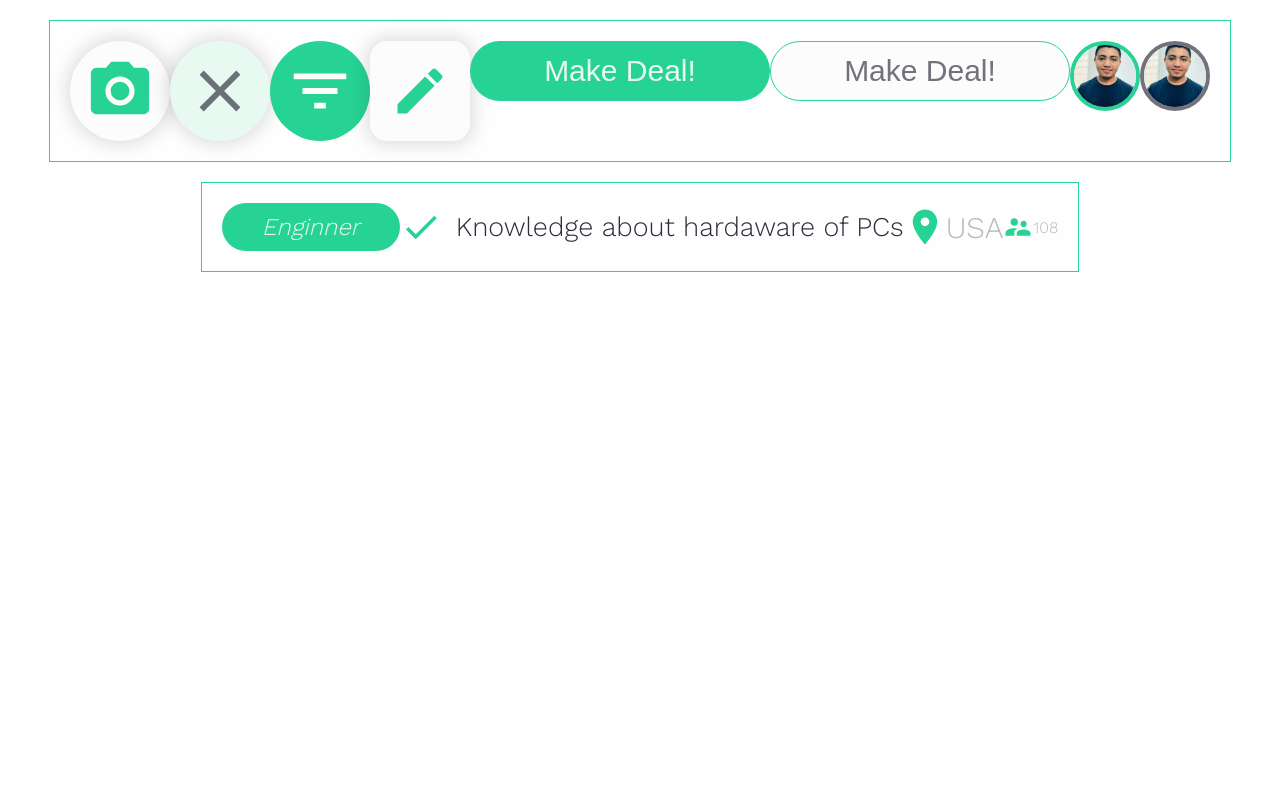
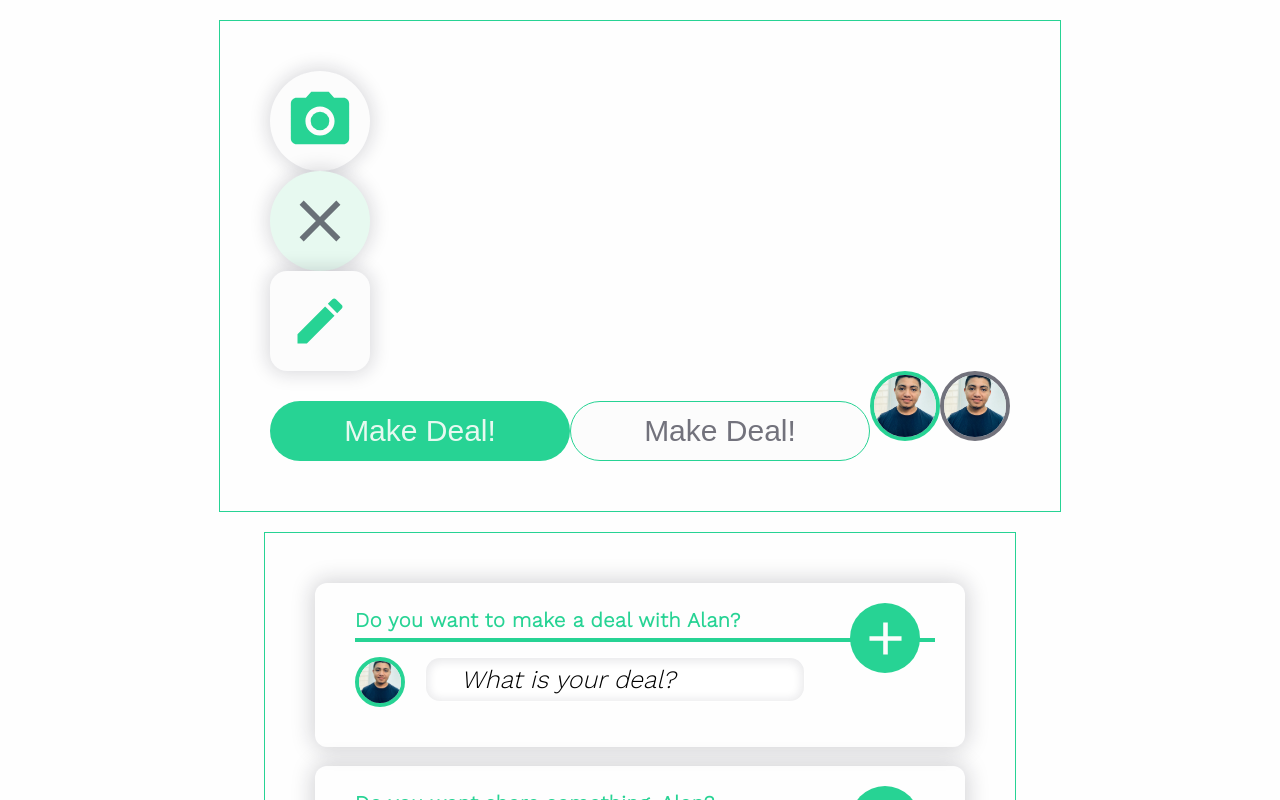
Before and after one commit to platzimaster-wedeal/wefront, a React app: page /draw in a window 1280 px wide. Shown: the top 800 px of the page. Built offline with nearby package versions, Linux system fonts and the light colour scheme.

Commit message:
[➕ADD] StrategyCard component added [♻️ REFACTOR] ButtonAction component improved [🛠 FIX] Code has been formatted

```diff
--- a/src/assets/styles/components/Draw/Draw.scss
+++ b/src/assets/styles/components/Draw/Draw.scss
@@ -15,3 +15,7 @@
     margin: 20px auto;
     border: 1px solid $color-primary
 }
+.julio__components__test {
+    padding: 50px;
+    display: block;
+}
--- /dev/null
+++ b/src/assets/styles/components/StrategyCard/StrategyCard.scss
@@ -0,0 +1,92 @@
+@import "../../Breakpoints.scss";
+@import '../../partials/colors.scss';
+@import '../../partials/fonts.scss';
+@import '../../partials/shadows.scss';
+@import '../../partials/sizes.scss';
+@import '../../partials/spacing.scss';
+@import '../../partials/text.scss';
+
+.strategy {
+    box-shadow: $shadow-large;
+    border-radius: 12px;
+    min-width: 330px;
+    padding: 20px 30px 20px 40px;
+    display: flex;
+    flex-direction: column;
+    justify-content: center;
+    position: relative;
+
+    .container__title {
+        justify-content: space-between;
+        align-items: center;
+        border-bottom: 4px solid $color-primary;
+        margin-bottom: 15px;
+    }
+    &__container {
+        display: inline-flex;
+        p {
+            font-size: 16px;
+            color: $color-primary;
+            font-family: $font-secondary;
+            font-weight: 600;
+            line-height: 25px;
+            letter-spacing: 0.03em;
+        }
+        input {
+            font-style: italic;
+            font-weight: 200;
+            font-size: 16px;
+            padding-left: 15px;
+            margin-left: 20px;
+            &::placeholder {
+                color: black;
+            }
+        }
+        .strategy__container--btn {
+            width: 40px;
+            height: 40px;
+            font-size: 40px;
+            margin-left: 10px;
+        }
+    }
+
+    .strategy__container .strategy__container--img {
+        width: 50px;
+        height: 50px;
+    }
+
+    @include media(tablet) {
+        min-width: 650px;
+        &__container {
+            margin-bottom: 20px;
+            p {
+                font-size: 20px;
+                line-height: 35px;
+            }
+            input {
+                margin-left: 20px;
+                height: 45px;
+                width: 380px;
+                font-weight: 200;
+                font-size: 25px;
+                padding-left: 35px;
+            }
+        }
+        .strategy__container--btn {
+            width: 70px;
+            height: 70px;
+            font-size: 55px;
+            position: absolute;
+            top: 20px;
+            right: 45px;
+            z-index: 1;
+        }
+    }
+    @include media(mobile-l) {
+        .strategy__container--btn {
+            margin-bottom: 5px;
+        }
+    }
+
+
+}
--- a/src/components/Buttons/ButtonAction.jsx
+++ b/src/components/Buttons/ButtonAction.jsx
@@ -1,18 +1,10 @@
 import React from "react";
 import "../../assets/styles/components/Buttons/ButtonAction.scss";
 
-const buttonSize = (width, height, fontSize) => {
- return {
-  width: width || "70px",
-  height: height || "70px",
-  fontSize: fontSize || "70px",
- };
-};
-
-const ButtonAction = ({ icon, width, height, fontSize }) => {
+const ButtonAction = ({ icon, className }) => {
  const MdIcon = icon;
  return (
-  <button className="button-action" style={buttonSize(width, height, fontSize)}>
+  <button className={`button-action ${className}`}>
    <MdIcon />
   </button>
  );
--- a/src/components/ProfilePictures/ProfilePicture.jsx
+++ b/src/components/ProfilePictures/ProfilePicture.jsx
@@ -1,9 +1,13 @@
 import React from "react";
 import "../../assets/styles/components/ProfilePicture/ProfilePicture.scss";
 
-const ProfilePicture = ({ source, alt, active }) => {
+const ProfilePicture = ({ source, alt, active, className }) => {
  return active ? (
-  <img className="image image__isOnline" src={source} alt={alt} />
+  <img
+   className={`image image__isOnline ${className}`}
+   src={source}
+   alt={alt}
+  />
  ) : (
   <img className="image image__isOffline" src={source} alt={alt} />
  );
--- a/src/components/Requirements/Requirements.jsx
+++ b/src/components/Requirements/Requirements.jsx
@@ -1,12 +1,12 @@
 import React from "react";
 import { MdDone } from "react-icons/md";
-import '../../assets/styles/components/Requirements/Requirements.scss'
+import "../../assets/styles/components/Requirements/Requirements.scss";
 
 const Requirements = ({ title }) => {
  return (
   <div className="requirements__container">
-   <MdDone className='requirements__container-icon' />
-   <p className='requirements__container-content'>{title}</p>
+   <MdDone className="requirements__container-icon" />
+   <p className="requirements__container-content">{title}</p>
   </div>
  );
 };
--- /dev/null
+++ b/src/components/StrategyCard/StrageyCard.jsx
@@ -0,0 +1,26 @@
+import React from "react";
+import ProfilePicture from "../ProfilePictures/ProfilePicture";
+import ButtonAction from "../Buttons/ButtonAction";
+import "../../assets/styles/components/StrategyCard/StrategyCard.scss";
+
+const StrategyCard = ({ title, imgSource, icon, placeholder }) => {
+ return (
+  <form className="strategy">
+   <div className="strategy__container container__title">
+    <p>{title}</p>
+    <ButtonAction className="strategy__container--btn" icon={icon} />
+   </div>
+   <div className="strategy__container">
+    <ProfilePicture
+     className="strategy__container--img"
+     source={imgSource}
+     alt="Julio smiling"
+     active
+    />
+    <input type="text" placeholder={placeholder} />
+   </div>
+  </form>
+ );
+};
+
+export default StrategyCard;
--- a/src/container/Draw.js
+++ b/src/container/Draw.js
@@ -1,8 +1,13 @@
 import React from "react";
-import { MdCameraAlt, MdClose, MdFilterList, MdModeEdit } from "react-icons/md";
+import {
+ MdCameraAlt,
+ MdClose,
+ MdModeEdit,
+ MdAdd,
+ MdCheck,
+} from "react-icons/md";
 import SmallButtonCA from "../components/Buttons/SmallButtonCA";
 import SmallButtonSA from "../components/Buttons/SmallButtonSA";
-import ButtonAction from "../components/Buttons/ButtonAction";
 import Button from "../components/Buttons/Button";
 import Label from "../components/Labels/Labels";
 import ProfilePicture from "../components/ProfilePictures/ProfilePicture";
@@ -10,6 +15,8 @@ import julioPhoto from "../assets/static/img/julio.jpg";
 import Requirements from "../components/Requirements/Requirements";
 import Location from "../components/GraphicData/Location";
 import Followers from "../components/GraphicData/Followers";
+
+import StrategyCard from "../components/StrategyCard/StrageyCard";
 import "../assets/styles/components/Draw/Draw.scss";
 
 const Draw = () => {
@@ -23,7 +30,6 @@ const Draw = () => {
      closeBtn={false}
     />
     <SmallButtonCA icon={MdClose} width="100px" height="100px" closeBtn />
-    <ButtonAction icon={MdFilterList} width="100px" height="100px" />
     <SmallButtonSA
      icon={MdModeEdit}
      width="100px"
@@ -35,10 +41,33 @@ const Draw = () => {
     <ProfilePicture source={julioPhoto} alt="Julio Picture" active />
     <ProfilePicture source={julioPhoto} alt="Julio Picture" />
    </div>
+   <div className="julio__components__test container__test">
+    <StrategyCard
+     icon={MdAdd}
+     imgSource={julioPhoto}
+     placeholder="What is your deal?"
+     title="Do you want to make a deal with Alan?"
+    />{" "}
+    <br />
+    <StrategyCard
+     icon={MdModeEdit}
+     imgSource={julioPhoto}
+     placeholder="What are you thinking?"
+     title="Do you want share something, Alan?"
+    />{" "}
+    <br />
+    <StrategyCard
+     icon={MdCheck}
+     imgSource={julioPhoto}
+     placeholder="What is your deal?"
+     title="Do you agree the deal of Alan?"
+    />{" "}
+    <br />
+   </div>
    <div className="andres__components__test container__test">
     <Label name="Enginner" active />
     <Requirements title="Knowledge about hardaware of PCs" />
-    <Location country="USA" active />
+    <Location country="USA" />
     <Followers number="108" active />
    </div>
   </>
```
Also changed, not shown: src/components/GraphicData/Followers.jsx (+4 -5 lines), src/components/GraphicData/Location.jsx (+4 -5 lines).
